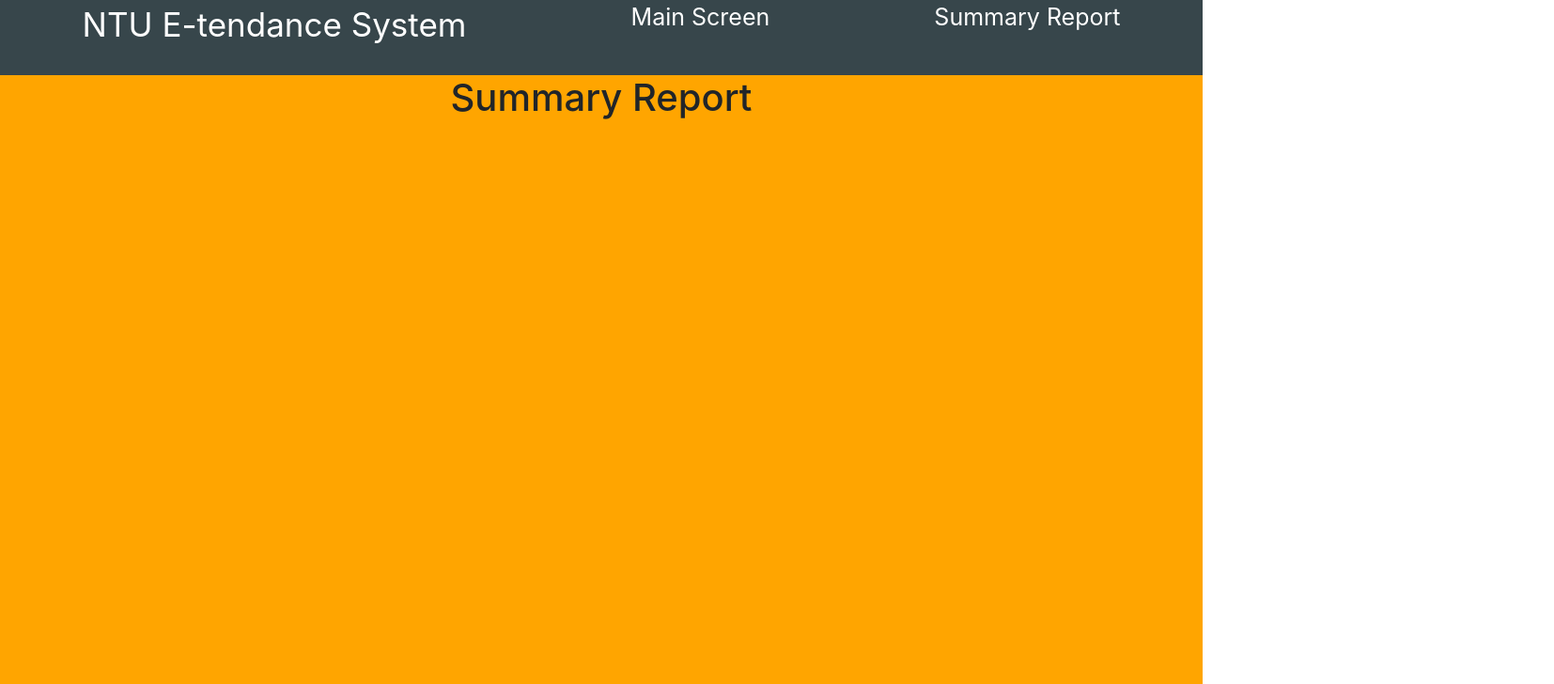
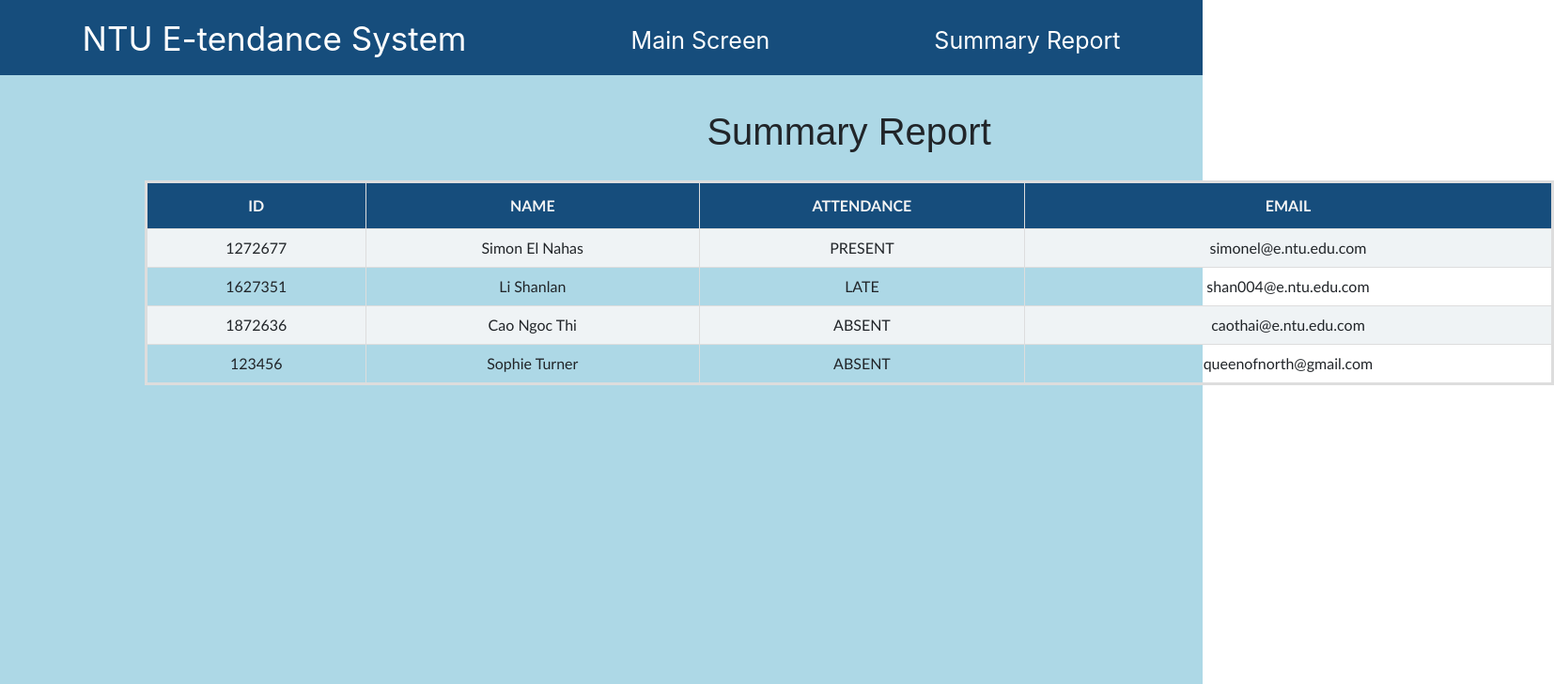
Before and after one commit to LISH0038/NTU-ASE-TEAM, a React (Create React App) app in the folder frontend/: page /summaryReport in a window 1280 px wide. Shown: the top 728 px of the page at 94% size, 1654 px wide, since content can reach past the window. Built offline with nearby package versions, Linux system fonts and the light colour scheme.

Commit message:
Reformat

```diff
--- a/frontend/package.json
+++ b/frontend/package.json
@@ -8,9 +8,11 @@
     "react": "^16.9.0",
     "react-bootstrap": "^1.0.0-beta.12",
     "react-dom": "^16.9.0",
+    "react-popup": "^0.10.0",
     "react-router-dom": "^5.0.1",
     "react-scripts": "3.1.1",
     "react-webcam": "^2.0.0",
+    "reactjs-popup": "^1.5.0",
     "reactstrap": "^8.0.1",
     "request": "^2.88.0"
   },
--- a/frontend/src/components/Home.js
+++ b/frontend/src/components/Home.js
@@ -5,18 +5,24 @@ import { Link } from "react-router-dom";
 function Home() {
   return (
     <Form>
-      <h1 className="text-center pt-3 ">  Welcome Teaching Assistant  </h1>
+      <h1 className="text-center pt-3 " style={{ color: 'black' }}>  Welcome Teaching Assistant  </h1>
 
       <FormGroup className="loginForm mt-5 mb-3">
-        <h4 style={{ color: 'white' }}> Enter Course Index</h4>
-        <Label className="mt-5 labelLogin" style={{ color: 'white', fontWeight: 'bold' }}> Course Index</Label>
-        <Input type="index" placeholder="index" className="mt -3" />
-        <Label className="mt-4" style={{ color: 'white', fontWeight: 'bold' }}> Tutorial/Lab Index</Label>
-        <Input type="index#" placeholder="index#" />
+        <h4 className="mt-2" style={{ color: 'white', fontSize: '25px', fontWeight: 'bold' }}> Enter Course Index</h4>
+        <Label className="mt-5 labelLogin" style={{ color: 'white', fontSize: '23px' }}> Course Index</Label>
+        <Input type="index" placeholder="index" className="mt -3" style={{ fontSize: '23px' }} />
+        <Label className="mt-4" style={{ color: 'white', fontSize: '23px' }}> Tutorial/Lab Index</Label>
+        <Input type="index" placeholder="index#" style={{ fontSize: '23px' }} />
       </FormGroup>
 
       <Link to="/mainscreen">
-        <Button className="btn-lg btn-dark btn-block mt-5 btnLogin"> View Attendance</Button>
+        <Button className=" btn-lg  btn-block " style={{
+          background: 'rgb(22, 77, 124)',
+          width: '407px',
+          position: 'absolute', left: '50%', top: '70%',
+          transform: 'translate(-50%, -50%)',
+          fontSize: '23px'
+        }}> View Attendance</Button>
       </Link>
     </Form >
   );
--- a/frontend/src/components/MainScreen.js
+++ b/frontend/src/components/MainScreen.js
@@ -1,10 +1,11 @@
-import React from "react";
+import React, { useState } from "react";
 import Webcam from "react-webcam";
-import popUp from "./Popup";
+import Popup from 'reactjs-popup';
 import ListItem from '@material-ui/core/ListItem';
 import List from '@material-ui/core/List';
 import ListItemText from '@material-ui/core/ListItemText';
 import "../css/MainScreen.css";
+
 
 
 function MainScreen() {
@@ -20,11 +21,10 @@ function MainScreen() {
   const recognizedStudents = ["recognizedStudent1", "recognizedStudent2", "recognizedStudent3"]
 
 
-
   return (
     <div>
       <div id="leftbox" >
-        <h1>Absent List</h1>
+        <h1 >Absent List</h1>
         <List>
           {expectedStudents.map((comp, index) =>
             <ListItem>
@@ -36,7 +36,7 @@ function MainScreen() {
       </div>
 
       <div id="middlebox" style={{ textAlign: "center" }}>
-        <h1>Main Camera</h1>
+        <h1>Webcam</h1>
         <br></br>
         <Webcam
           audio={false}
@@ -64,7 +64,7 @@ function MainScreen() {
           <h1>Late List</h1>
           <List>
             {recognizedStudents.map((comp, index) =>
-              <ListItem>
+              <ListItem style={{ color: 'black' }}>
                 <ListItemText primary={index + 1 + '. ' + comp} />
               </ListItem>
             )
@@ -72,11 +72,37 @@ function MainScreen() {
           </List>
         </div>
 
-        <div>
-          <button onClick={popUp.bind} > Unrecognised / Register</button>
+
+        <div className="App">
+
+          <Popup modal trigger={<button className=" btn-lg  btn-block " style={{
+            background: 'rgb(22, 77, 124)', fontSize: '23px'
+          }}>Unrecognised?</button>}>
+            <br></br>
+            <div>
+              <h3>Plesae rotate your head</h3>
+              <Webcam>
+                flex={1}
+                audio = {false}
+                width={300}
+                height={200}
+                screenshotFormat={"image/jpeg"}
+              </Webcam>
+            </div>
+          </Popup>
         </div>
+
+
+
+
+
+
+
+
+
+
       </div>
-    </div>
+    </div >
   );
 }
 
--- a/frontend/src/components/Nav.js
+++ b/frontend/src/components/Nav.js
@@ -10,6 +10,7 @@ function Nav() {
     fontSize: "35px",
     textAlign: "start",
     textDecoration: "none",
+    marginTop: "15px",
 
   };
 
@@ -18,10 +19,11 @@ function Nav() {
     fontSize: "25px",
     textAlign: "center",
     textDecoration: "none",
+    marginTop: "25px",
   };
 
   return (
-    <nav>
+    <nav >
       <u1 className="Nav-Links">
         <Link style={navStyle1} to="/home">
           <li>NTU E-tendance System</li>
@@ -33,7 +35,7 @@ function Nav() {
           <li>Summary Report</li>
         </Link>
       </u1>
-    </nav>
+    </nav >
   );
 }
 
--- a/frontend/src/components/Popup.js
+++ b/frontend/src/components/Popup.js
@@ -1,6 +1,7 @@
-import React, { Component } from 'react';
-
-import Webcam from "react-webcam";
+import React, { useState } from 'react';
+import { Modal } from "react";
+import { Button } from "react";
+import { render } from "react";
 
 let popupStyles = {
     width: '1500px',
@@ -38,20 +39,7 @@ let webcamStyle = {
 }
 
 
-function popUp() {
-    return (
-        <div style={popupStyles}>
-            <h1> Please rotate your face!</h1>
-            <Webcam style={webcamStyle}
-                width={800}
-                height={600}
-            />
-            <button style={popupButtonStyle}>Done!</button>
-        </div >
-    )
-}
 
-export default popUp;
 
 /*
 
--- a/frontend/src/components/SummaryReport.js
+++ b/frontend/src/components/SummaryReport.js
@@ -1,11 +1,78 @@
-import React from "react";
+import React, { Component } from "react";
 
-function SummaryReport() {
-  return (
-    <div>
-      <h1>Summary Report</h1>
-    </div>
-  );
+
+
+
+class Table extends Component {
+  constructor(props) {
+    super(props)
+    this.state = {
+      students: [
+        { id: 1272677, name: 'Simon El Nahas', attendance: 'PRESENT', email: 'simonel@e.ntu.edu.com' },
+        { id: 1627351, name: 'Li Shanlan', attendance: 'LATE', email: 'shan004@e.ntu.edu.com' },
+        { id: 1872636, name: 'Cao Ngoc Thi', attendance: 'ABSENT', email: 'caothai@e.ntu.edu.com' },
+        { id: 123456, name: 'Sophie Turner', attendance: 'ABSENT', email: 'queenofnorth@gmail.com' }
+      ]
+    }
+  }
+
+  render() { //Whenever our class runs, render method will be called automatically, it may have already defined in the constructor behind the scene.
+    return (
+      <div>
+        <h1>Summary Report</h1>
+      </div>
+    )
+  }
+
+  renderTableData() {
+    return this.state.students.map((student, index) => {
+      const { id, name, attendance, email } = student //destructuring
+      return (
+        <tr key={id}>
+          <td>{id}</td>
+          <td>{name}</td>
+          <td>{attendance}</td>
+          <td>{email}</td>
+        </tr>
+      )
+    })
+  }
+
+  render() {
+    return (
+      <div>
+        <h1 id='title'>Summary Report</h1>
+        <table id='students'>
+          <tbody>
+            {this.renderTableData()}
+          </tbody>
+        </table>
+      </div>
+    )
+  }
+
+  renderTableHeader() {
+    let header = Object.keys(this.state.students[0])
+    return header.map((key, index) => {
+      return <th key={index}>{key.toUpperCase()}</th>
+    })
+  }
+
+  render() {
+    return (
+      <div style={{
+        position: 'absolute', left: '12%', top: '12%'
+      }}>
+        <h1 id='title'>Summary Report</h1>
+        <table id='students'>
+          <tbody>
+            <tr>{this.renderTableHeader()}</tr>
+            {this.renderTableData()}
+          </tbody>
+        </table>
+      </div>
+    )
+  }
 }
 
-export default SummaryReport;
+export default Table
--- a/frontend/src/css/App.css
+++ b/frontend/src/css/App.css
@@ -1,6 +1,6 @@
 .App {
   text-align: center;
-  background: orange;
+  background: lightblue;
   min-height: 300vh;
 }
 
@@ -9,7 +9,7 @@ nav {
   justify-content: space-around;
   align-items: center;
   min-height: 10vh;
-  background: rgb(55, 70, 75);
+  background: rgb(22, 77, 124);
   color: whitesmoke;
 }
 
@@ -26,14 +26,80 @@ nav {
   max-width: 400px;
   padding: 15px;
   margin: auto;
-  height: 350px;
+  height: 370px;
+  border-radius: 2%;
   position: center;
-  background: rgb(42, 52, 56);
-  border-radius: 8px;
+  background: rgb(22, 77, 124);
 }
 
-.btnLogin {
-  max-width: 400px;
-  place-content: center;
-  margin-left: 820px;
+#title {
+  text-align: center;
+  font-family: arial, sans-serif;
+  padding-top: 20px;
+  padding-bottom: 20px;
 }
+
+#students {
+  text-align: center;
+  font-family: "Trebuchet MS", Arial, Helvetica, sans-serif;
+  border-collapse: collapse;
+  border: 3px solid #ddd;
+  width: 100%;
+  width: 1500px;
+}
+
+#students td,
+#students th {
+  border: 1px solid #ddd;
+  padding: 8px;
+}
+
+#students tr:nth-child(EVEN) {
+  background-color: #eff3f5;
+}
+
+#students tr:hover {
+  background-color: #ddd;
+}
+
+#students th {
+  padding-top: 12px;
+  padding-bottom: 12px;
+  text-align: center;
+  background-color: rgb(22, 77, 124);
+  color: whitesmoke;
+}
+
+.modal {
+  font-size: 12px;
+}
+.modal > .header {
+  width: 100%;
+  border-bottom: 1px solid gray;
+  font-size: 18px;
+  text-align: center;
+  padding: 5px;
+}
+.modal > .content {
+  width: 100%;
+  padding: 10px 5px;
+}
+.modal > .actions {
+  width: 100%;
+  padding: 10px 5px;
+  margin: auto;
+  text-align: center;
+}
+.modal > .close {
+  cursor: pointer;
+  position: absolute;
+  display: block;
+  padding: 2px 5px;
+  line-height: 20px;
+  right: -10px;
+  top: -10px;
+  font-size: 24px;
+  background: #ffffff;
+  border-radius: 18px;
+  border: 1px solid #cfcece;
+}
--- a/frontend/src/css/MainScreen.css
+++ b/frontend/src/css/MainScreen.css
@@ -13,7 +13,7 @@
   height: auto;
   padding: 20px;
   margin: 30px;
-  background-color: bisque;
+  background-color: rgb(22, 77, 124);
   text-align: center;
 }
 #rightbox {
@@ -45,3 +45,8 @@
   align-self: "flex-end";
   background-color: "darkgray";
 }
+
+.modal {
+  min-width: 800px;
+  min-height: 800px;
+}
```
Also changed, not shown: 1 other file (tests, documents, lock files or other folders).
